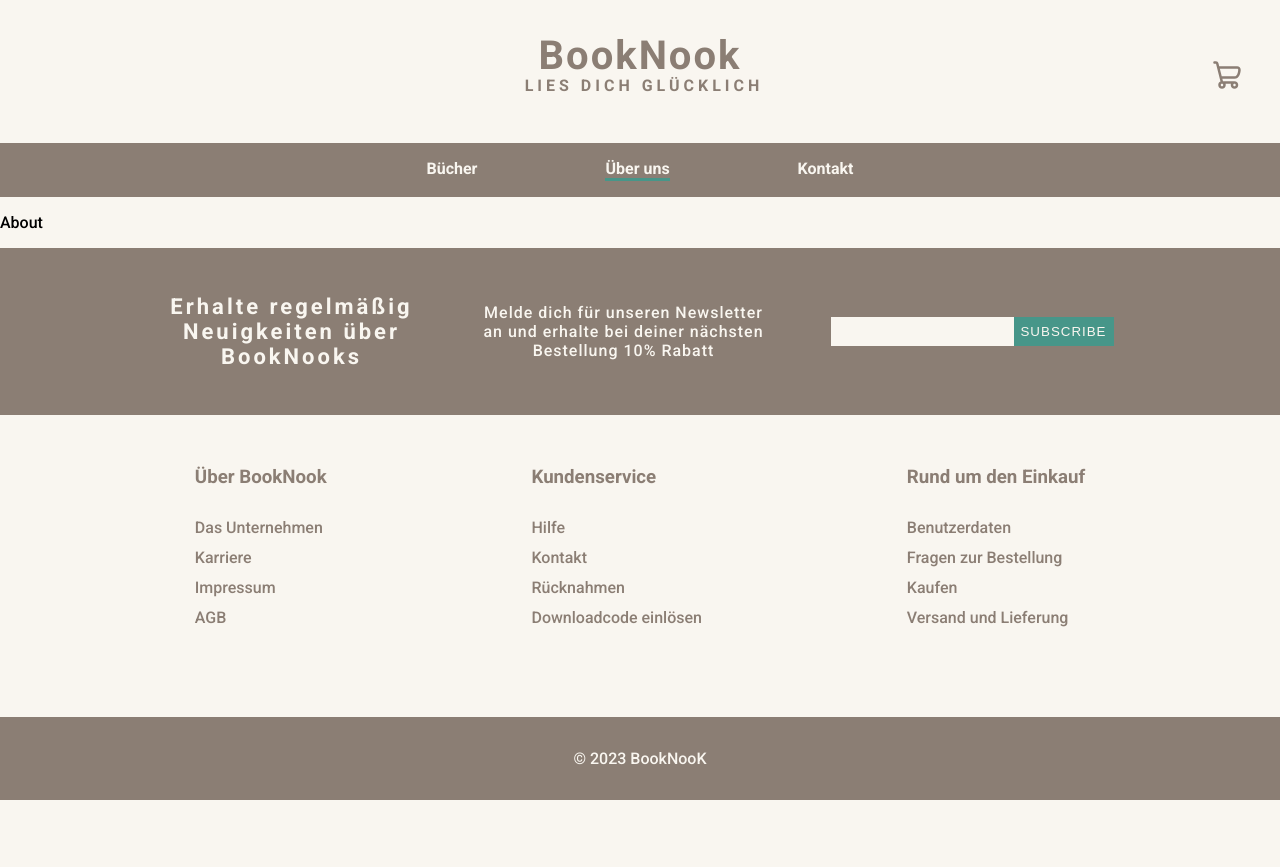
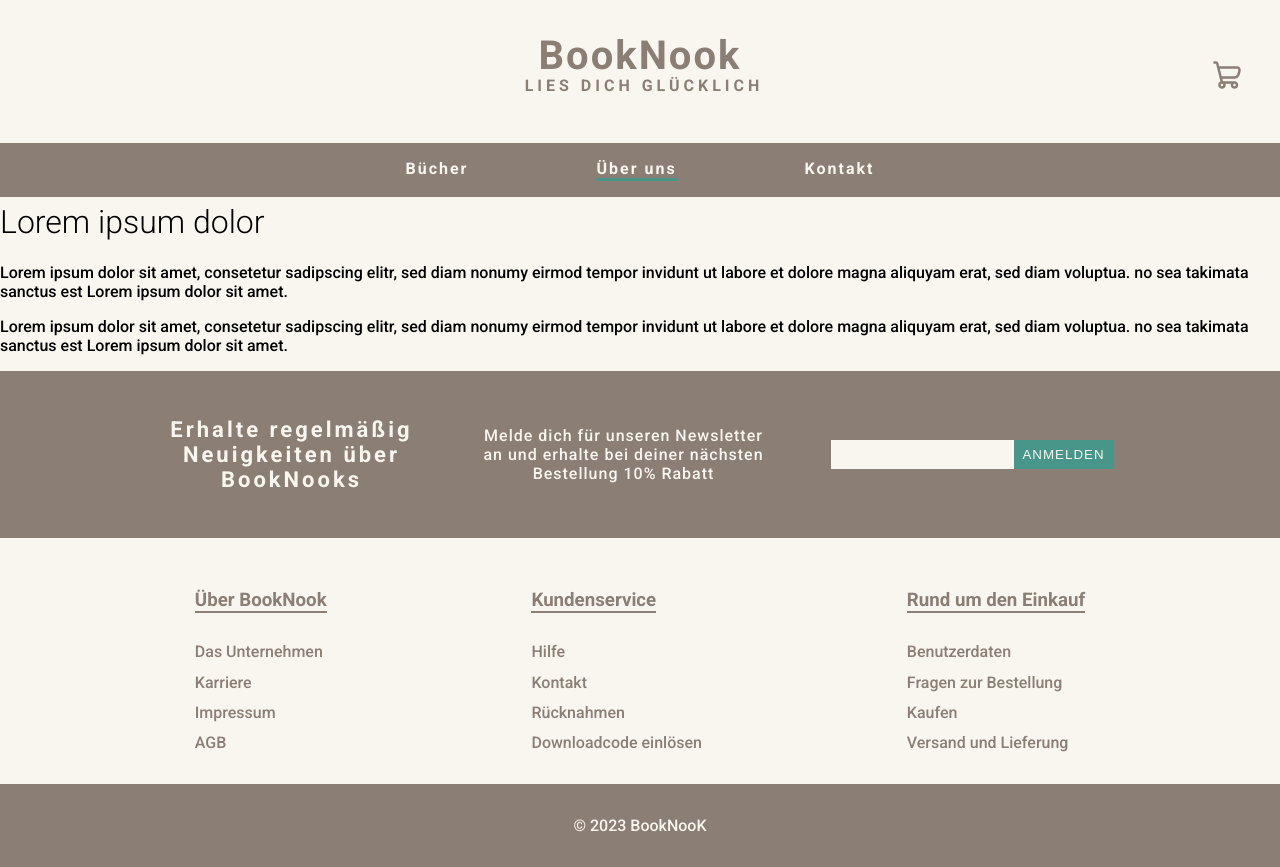
Before and after one commit to JonasHencke/bookstore, a React (Vite) app: page /about in a window 1280 px wide. Before the commit the page ends 800 px from the top, so only its background shows below. Built offline with nearby package versions, Linux system fonts and the light colour scheme; no server answers.

Commit message:
Translate some terms into english

```diff
--- a/src/components/Footer.jsx
+++ b/src/components/Footer.jsx
@@ -11,7 +11,7 @@ export default function Footer() {
         </p>
         <form>
             <input className="newsletter-input" type="email"></input>
-            <button className="newsletter-button">SUBSCRIBE</button>
+            <button className="newsletter-button">ANMELDEN</button>
         </form>
       </div>
       <div className="imprint">
--- a/src/index.css
+++ b/src/index.css
@@ -93,7 +93,8 @@ nav {
 }
 
 .header-menu a {
-    color: var(--color-white)
+    color: var(--color-white);
+    letter-spacing: 2px;
 }
 
 .page-logo p {
@@ -199,6 +200,9 @@ footer {
     gap: 5px;
     gap: 0.7em;
   }
+.imprint-container h3 {
+    border-bottom: var(--color-brown) 2px solid;
+}
 
 @media (max-width: 765px) {
     .imprint-flex {
--- a/src/pages/About.jsx
+++ b/src/pages/About.jsx
@@ -1,7 +1,21 @@
 import React from "react";
 
 export default function About() {
-    return (
-        <p>About</p>
-    )
+  return (
+    <>
+      <h1>Lorem ipsum dolor</h1>
+      <p>
+        Lorem ipsum dolor sit amet, consetetur sadipscing elitr, sed diam nonumy
+        eirmod tempor invidunt ut labore et dolore magna aliquyam erat, sed diam
+        voluptua. no sea takimata sanctus est Lorem ipsum dolor sit
+        amet.
+      </p>
+      <p>
+        Lorem ipsum dolor sit amet, consetetur sadipscing elitr, sed diam nonumy
+        eirmod tempor invidunt ut labore et dolore magna aliquyam erat, sed diam
+        voluptua. no sea takimata sanctus est Lorem ipsum dolor sit
+        amet.
+      </p>
+    </>
+  );
 }
--- a/src/pages/Home.jsx
+++ b/src/pages/Home.jsx
@@ -7,7 +7,7 @@ export default function Home() {
     <>
       <div className="banner-container">
         <img className="banner-img" src={banner}></img>
-        <Link className="banner-button" to="/books?page=1">Shop</Link>
+        <Link className="banner-button" to="/books?page=1">Einkaufen</Link>
       </div>
       <div className="text-block">
         <h2>Lorem ipsum dolor</h2>
```
